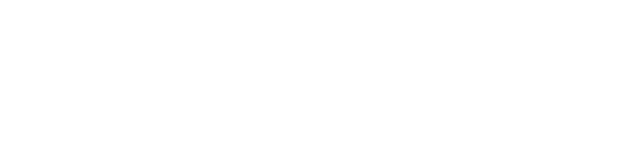
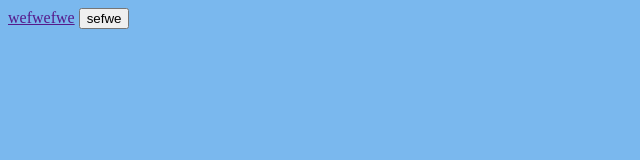
Before and after one commit to OksanaT23/Test90, a plain HTML site: page index.html in a window 1280 px wide. Shown: the whole page, without its empty margins (0-640 px from the left). Drawn offline with Linux system fonts and the light colour scheme.

Commit message:
add header

```diff
--- a/css/stile.css
+++ b/css/stile.css
@@ -0,0 +1,3 @@
+body {
+    background-color: rgb(122, 184, 238);
+}
--- a/index.html
+++ b/index.html
@@ -7,5 +7,10 @@
     <title>Document</title>
     <link rel="stylesheet" href="./css/stile.css" />
   </head>
-  <body></body>
+  <body>
+    <header>
+      <a href="">wefwefwe</a>
+      <button>sefwe</button>
+    </header>
+  </body>
 </html>
```
